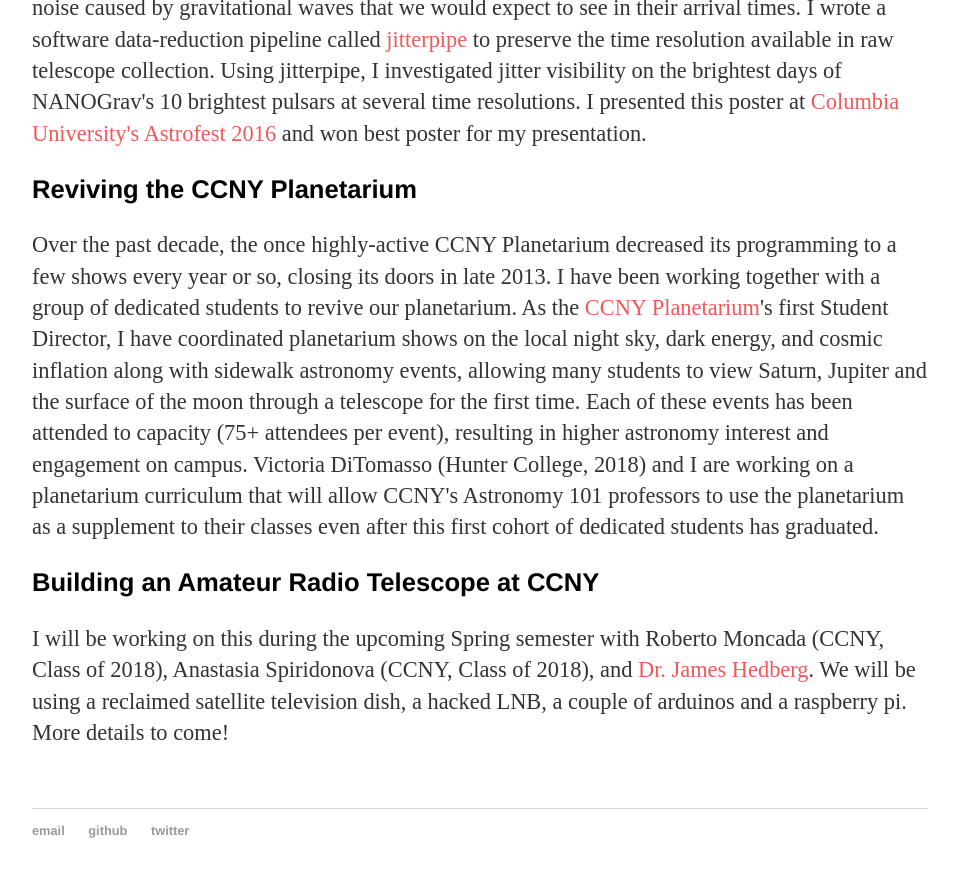
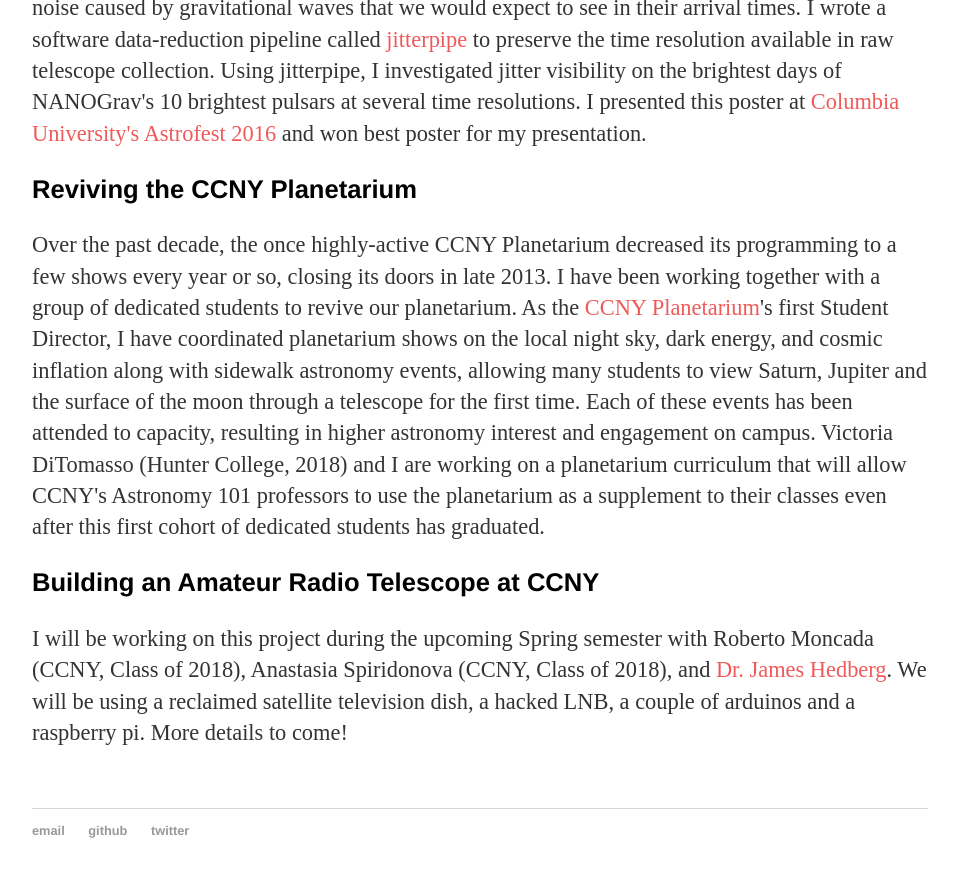
Before and after one commit to elliesch/elliesch.github.io, a Jekyll site: the page built from projects/index.html, in a window 1280 px wide and 900 px high, scrolled down 1567 px. Shown: the top 877 px of the window, without its empty margins (160-1117 px from the left). Built offline with Jekyll 4.4.1, drawn with Linux system fonts in a browser that asks for light colours.

Commit message:
planetarium update

```diff
--- a/projects/index.html
+++ b/projects/index.html
@@ -37,12 +37,12 @@ title: Ellie's Projects
 	<p>Over the past decade, the once highly-active CCNY Planetarium decreased its programming to a few shows every year or so, closing its doors in late 2013.
 	I have been working together with a group of dedicated students to revive our planetarium.
 	As the <a href="https://www.facebook.com/ccnyplanetarium/">CCNY Planetarium</a>'s first Student Director, I have coordinated planetarium shows on the local night sky, dark energy, and cosmic inflation along with sidewalk astronomy events, allowing many students to view Saturn, Jupiter and the surface of the moon through a telescope for the first time.
-	Each of these events has been attended to capacity (75+ attendees per event), resulting in higher astronomy interest and engagement on campus.
+	Each of these events has been attended to capacity, resulting in higher astronomy interest and engagement on campus.
 	Victoria DiTomasso (Hunter College, 2018) and I are working on a planetarium curriculum that will allow CCNY's Astronomy 101 professors to use the planetarium as a supplement to their classes even after this first cohort of dedicated students has graduated.
 	</p>
 
 	<h3>Building an Amateur Radio Telescope at CCNY</h3>
-	<p>I will be working on this during the upcoming Spring semester with Roberto Moncada (CCNY, Class of 2018), Anastasia Spiridonova (CCNY, Class of 2018), and <a href="http://hedberg.ccnysites.cuny.edu/index.php">Dr. James Hedberg</a>.
+	<p>I will be working on this project during the upcoming Spring semester with Roberto Moncada (CCNY, Class of 2018), Anastasia Spiridonova (CCNY, Class of 2018), and <a href="http://hedberg.ccnysites.cuny.edu/index.php">Dr. James Hedberg</a>.
 	We will be using a reclaimed satellite television dish, a hacked LNB, a couple of arduinos and a raspberry pi.
 	More details to come!</p>
 
```
